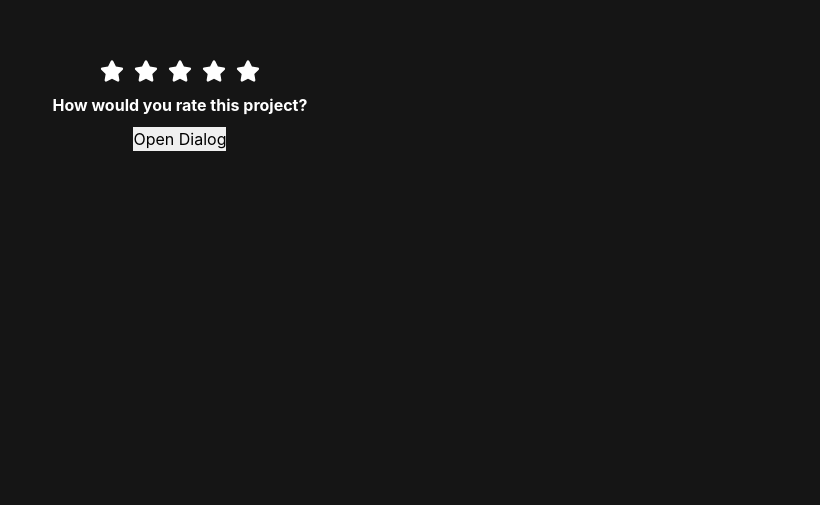
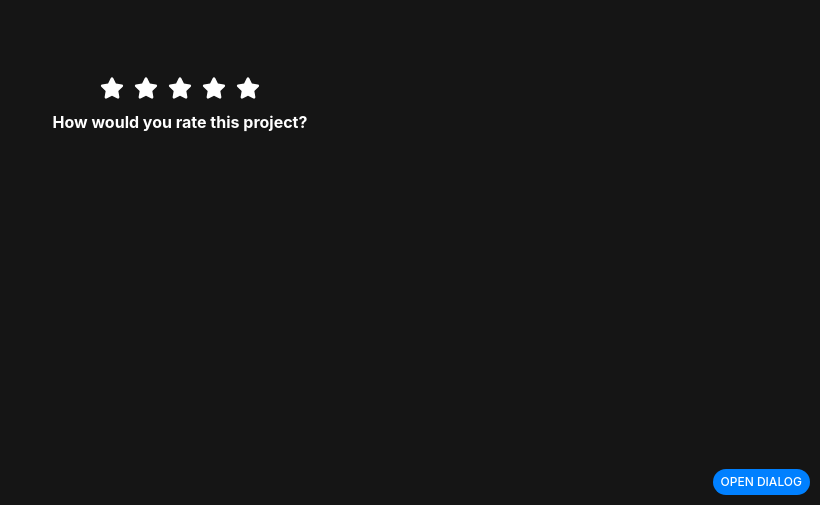
Before and after one commit to rstrauman/rating-system, a React (Create React App) app: page / in a window 1280 px wide. Shown: the part 295-800 px from the top of the page, without its empty margins (460-1280 px from the left). Built offline with nearby package versions, Linux system fonts and the light colour scheme.

Commit message:
created dialog button and styled

```diff
--- a/src/App.js
+++ b/src/App.js
@@ -7,6 +7,7 @@ function App() {
 	return (
 		<div className="container stars-container">
 			<StarRating stars={stars}/>
+			<button>Open Dialog</button>
 		</div>
 	);
 }
--- a/src/components/StarRating.js
+++ b/src/components/StarRating.js
@@ -29,7 +29,6 @@ function StarRating(props) {
             ))}
             </div>
             <h2>{getText()}</h2>
-            <button>Open Dialog</button>
         </section>
     );
 }
--- a/src/styles/index.css
+++ b/src/styles/index.css
@@ -17,12 +17,12 @@ section {
     flex-direction: column;
     place-items: center;
     gap: 10px;
-    position: relative;
 }
 
 .star-container {
     display: flex;
     gap: 10px;
+    position: relative;
 }
 
 .un-clicked{
@@ -54,3 +54,23 @@ h2 {
     color: #fff;
     font-size: 16px;
 }
+
+button {
+    position: absolute;
+    bottom: 10px;
+    right: 10px;
+    background-color: rgb(0, 128, 255);
+    padding: 4px 8px;
+    border-radius: 50px;
+    color: #fff;
+    font-weight: 500;
+    font-size: 12px;
+    text-transform: uppercase;
+    transition: all 0.25s ease-in-out;
+}
+
+button:hover {
+    transform: scale(1.1);
+    color:rgb(0, 128, 255);
+    background-color: #fff;
+}
```
